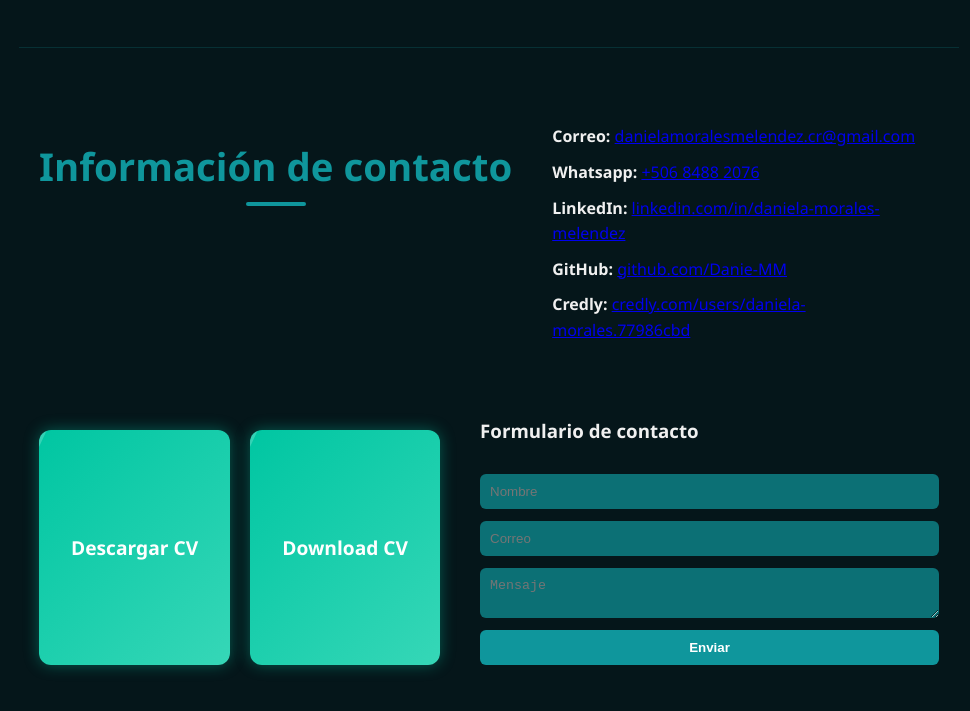
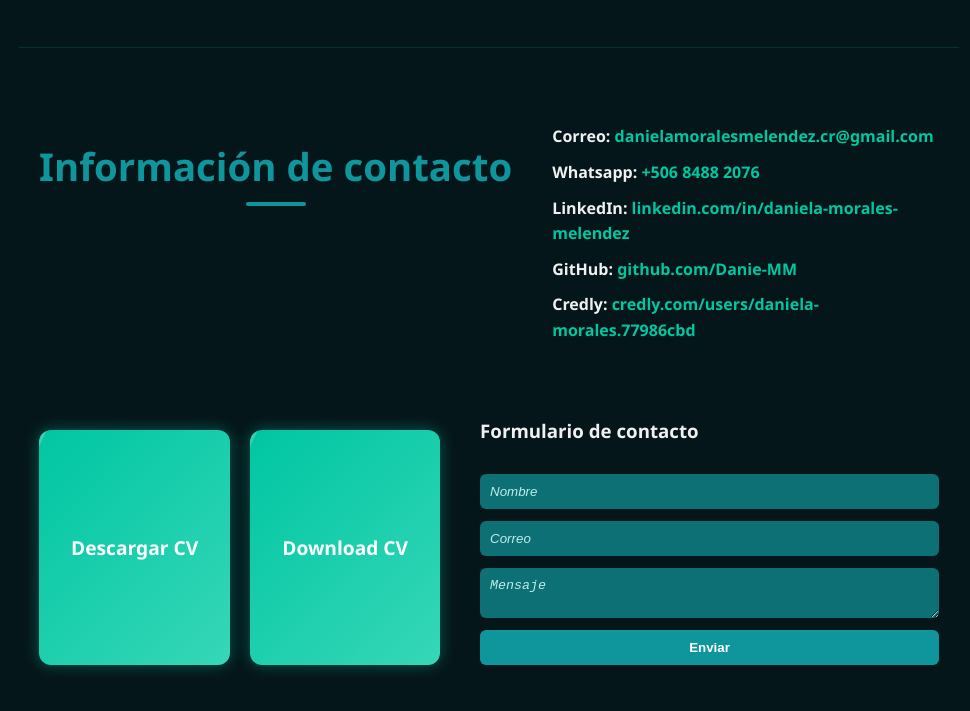
Before and after one commit to Danie-MM/Professional-Portfolio, a plain HTML site: page index.html in a window 1280 px wide. Shown: the part 5796-6507 px from the top of the page, without its empty margins (151-1121 px from the left). Drawn offline with Linux system fonts and the light colour scheme.

Commit message:
Update styles.css

```diff
--- a/styles.css
+++ b/styles.css
@@ -320,9 +320,9 @@ header {
 /* === CONTACTO === */
 
 #contacto h2 {
-  font-size: 2.4rem; /* texto más grande */
+  font-size: 2.4rem;
   font-weight: 700;
-  color: #0f969c; /* tono turquesa jade */
+  color: #0f969c;
   text-align: center;
   margin-bottom: 20px;
   position: relative;
@@ -404,6 +404,24 @@ header {
 #contact-form button:hover {
   background-color: #13afb2;
 }
+
+.info-contacto a {
+  color: #00c6a2;
+  text-decoration: none;
+  font-weight: 600;
+  transition: color 0.3s ease;
+}
+
+.info-contacto a:hover {
+  color: #13afb2;
+}
+
+#contact-form input::placeholder,
+#contact-form textarea::placeholder {
+  color: #bdeeea;
+  font-style: italic;
+}
+
 
 /* === RESPONSIVO === */
 @media screen and (max-width: 768px) {
```
